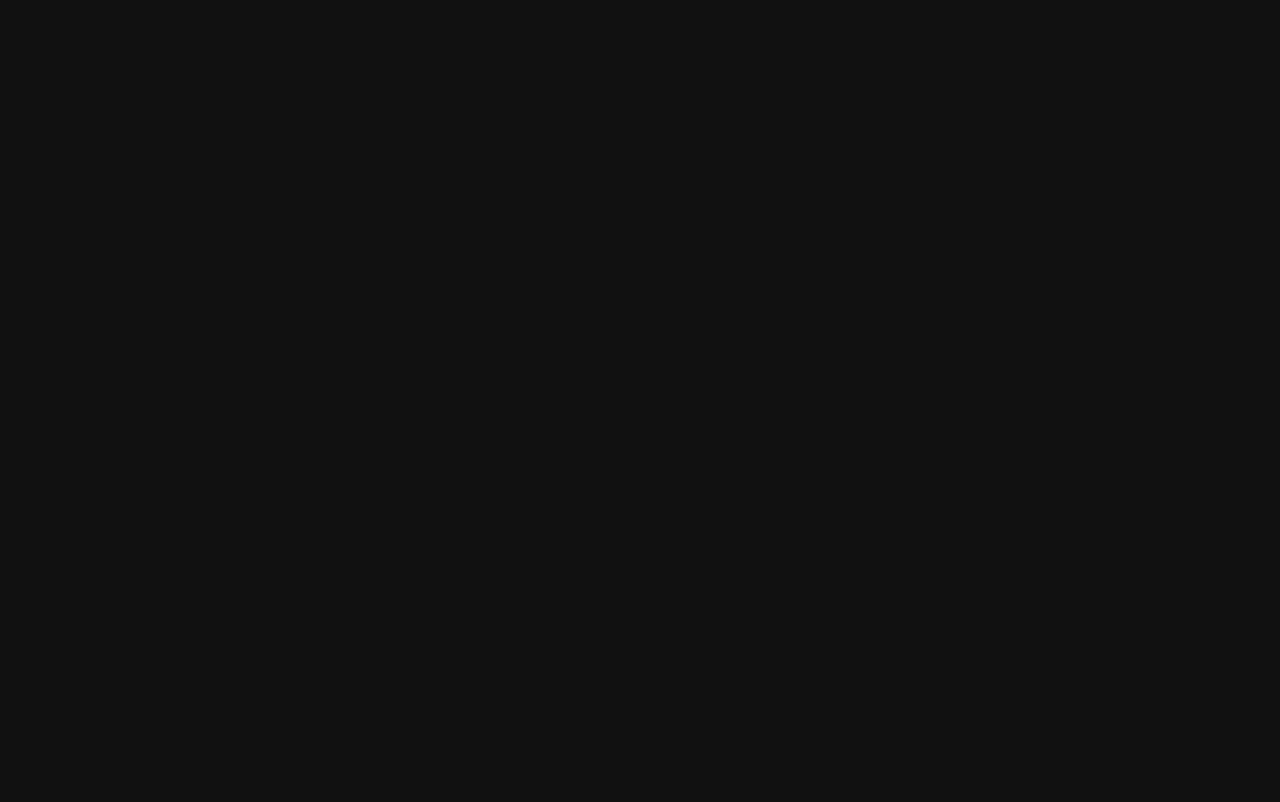
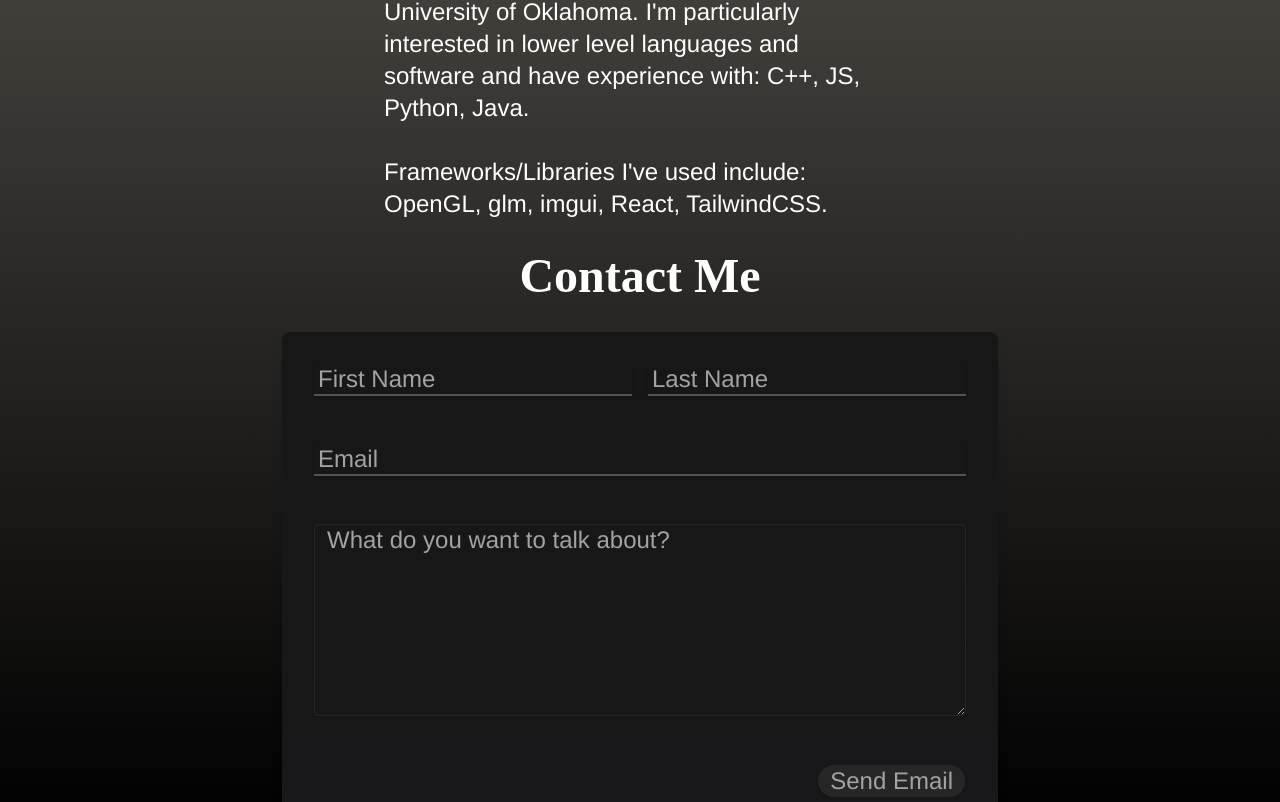
Before and after one commit to JordanRoberts-1/portfolio-website, a React (Create React App) app: page / in a window 1280 px wide. Shown: the part 1995-2797 px from the top of the page. Before the commit the page ends 1719 px from the top, so only its background shows below. Built offline with nearby package versions, Linux system fonts and the light colour scheme.

Commit message:
Preliminary design for Contact Page

```diff
--- a/src/App.js
+++ b/src/App.js
@@ -1,3 +1,4 @@
+import Contact from "./components/Contact";
 import Home from "./components/Home";
 import Navbar from "./components/Navbar";
 import Projects from "./components/Projects";
@@ -8,7 +9,7 @@ function App() {
       <Navbar />
       <Home />
       <Projects/>
-
+      <Contact/>
     </>
   );
 }
--- /dev/null
+++ b/src/components/Contact.jsx
@@ -0,0 +1,62 @@
+import React from "react";
+
+const Contact = () => {
+  return (
+    <div
+      name="Contact"
+      className="w-full h-fit min-h-screen bg-gradient-to-b from-stone-600 to-black flex flex-col items-center space gap-8"
+    >
+      <h1 className="text-white text-5xl mt-32 font-retro font-bold">
+        About Me
+      </h1>
+      <p className="max-w-[40vw] text-2xl">
+        I'm a software developer with a bachelors in Computer Science and minor
+        in math from the University of Oklahoma. I'm particularly interested in
+        lower level languages and software and have experience with: C++, JS,
+        Python, Java.
+        <br />
+        <br />
+        Frameworks/Libraries I've used include: OpenGL, glm, imgui, React,
+        TailwindCSS.
+      </p>
+      <h1 className="text-white text-5xl font-retro font-bold">Contact Me</h1>
+      <form className="flex flex-col gap-y-12 rounded-lg bg-gradient-to-b from-neutral-900 via-neutral-900 to-zinc-900 shadow-lg  p-8 min-w-[40vw]">
+        <div className="grid grid-rows-1 grid-cols-2 grid-flow-row gap-x-4 min-w-[50%]">
+          <input
+            type="text"
+            id="fname"
+            className="shadow appearance-none border-b-2 outline-none border-b-neutral-600 w-full px-1 bg-transparent text-white text-2xl leading-tight placeholder:text-neutral-400"
+            placeholder="First Name"
+          />
+          <input
+            type="text"
+            id="lname"
+            className="shadow appearance-none border-b-2 outline-none border-b-neutral-600 w-full px-1 bg-transparent text-white text-2xl leading-tight placeholder:text-neutral-400"
+            placeholder="Last Name"
+          />
+        </div>
+        <div className="flex flex-col">
+          <input
+            id="email"
+            type="email"
+            className="shadow appearance-none border-b-2 outline-none border-b-neutral-600 w-full px-1 bg-transparent text-white text-2xl leading-tight placeholder:text-neutral-400"
+            placeholder="Email"
+          />
+        </div>
+        <div className="flex flex-col">
+          <textarea
+            className="shadow appearance-none border border-neutral-800 outline-none rounded w-full px-3 text-white text-2xl leading-tight min-h-[12rem] bg-transparent placeholder:text-neutral-400"
+            placeholder="What do you want to talk about?"
+          />
+        </div>
+        <input
+          type="submit"
+          value="Send Email"
+          className="shadow border border-neutral-900 rounded-full px-3 text-neutral-400 text-2xl relative w-fit bg-neutral-800 ml-auto mr-0 hover:shadow-lg hover:text-yellow-200 hover:cursor-pointer"
+        />
+      </form>
+    </div>
+  );
+};
+
+export default Contact;
```
Also changed, not shown: 1 other file (tests, documents, lock files or other folders).
